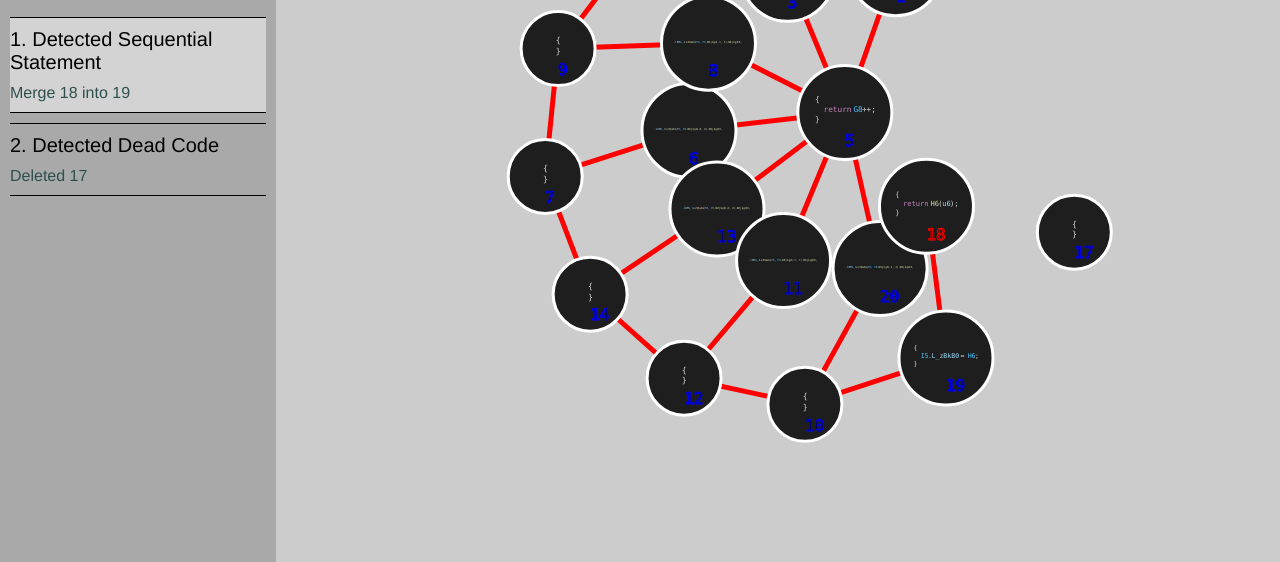
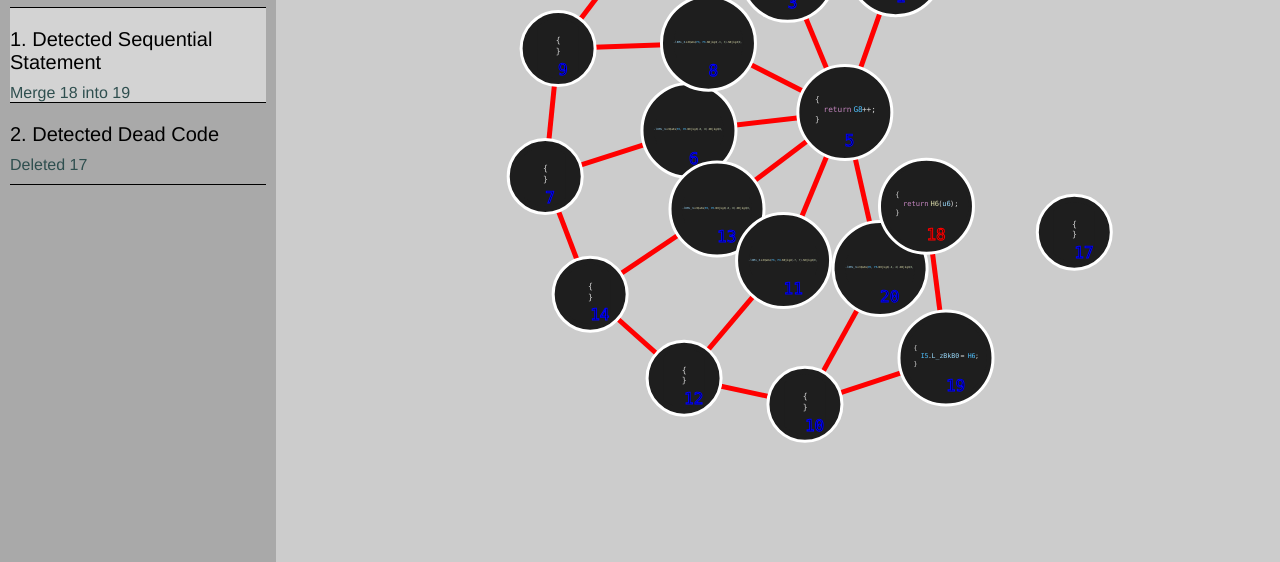
Before and after one commit to andrew-healey/jscrambler-reverse, a website: page index.html in a window 1280 px wide. Shown: the part 238-800 px from the top of the page. Drawn offline with nearby package versions, Linux system fonts and the light colour scheme.

Commit message:
Better list

```diff
--- a/index.html
+++ b/index.html
@@ -53,8 +53,7 @@
 			}
 
 			.bar * {
-				margin-top:10px;
-				margin-bottom:10px;
+				padding-top:10px;
 			}
 
 			.title {
@@ -71,8 +70,12 @@
 
 			.op {
 				border-top:black 1px solid;
+			}
+			.op:last-child {
+				padding-bottom:10px;
 				border-bottom:black 1px solid;
 			}
+
 			.op-title {
 				font-size:1em;
 				text-decoration: solid;
@@ -97,7 +100,7 @@
 		<div class="bar">
 			<div class="title">JUnscrambler</div>
 			<div class="subtitle">Reversing JScrambler's signature control flow obfuscation</div>
-			<div class="narration">Test test</div>
+			<div class="narration"></div>
 		</div>
     <script src="viz.js"></script>
   </body>
```
